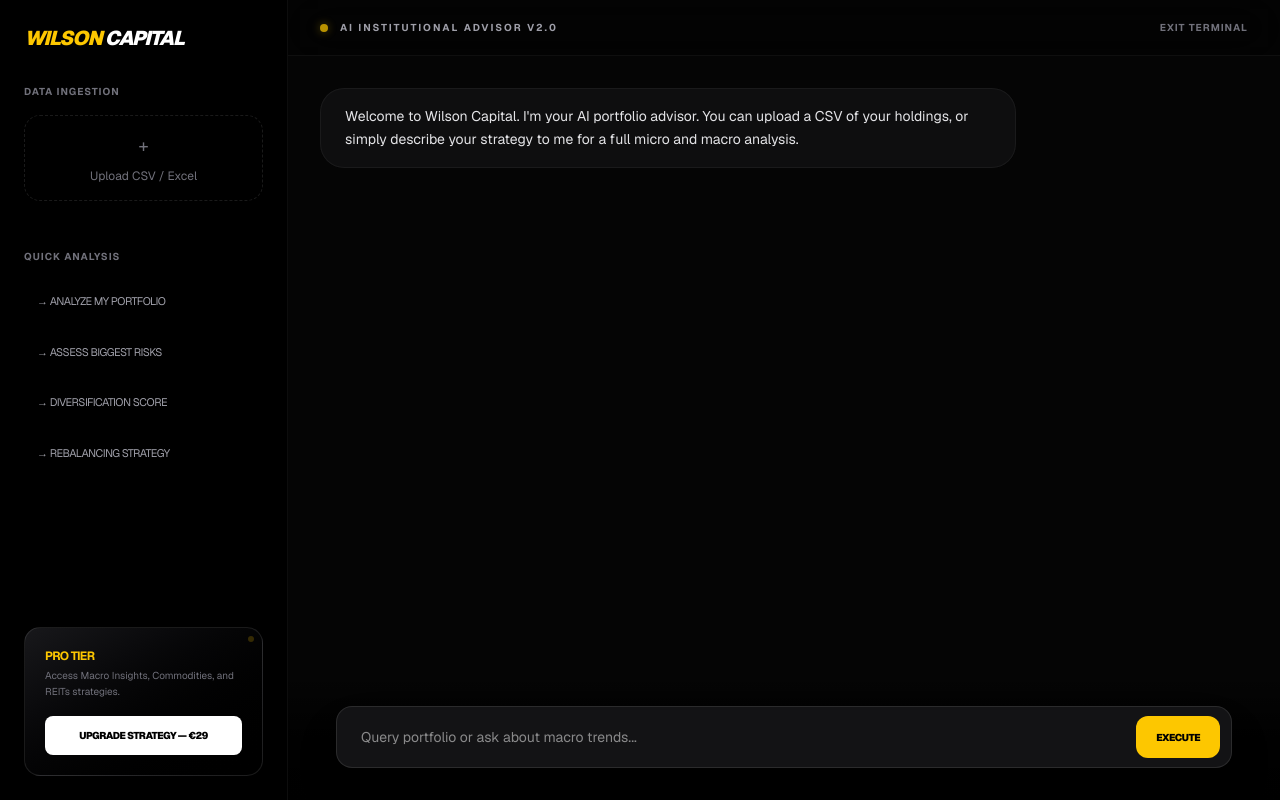
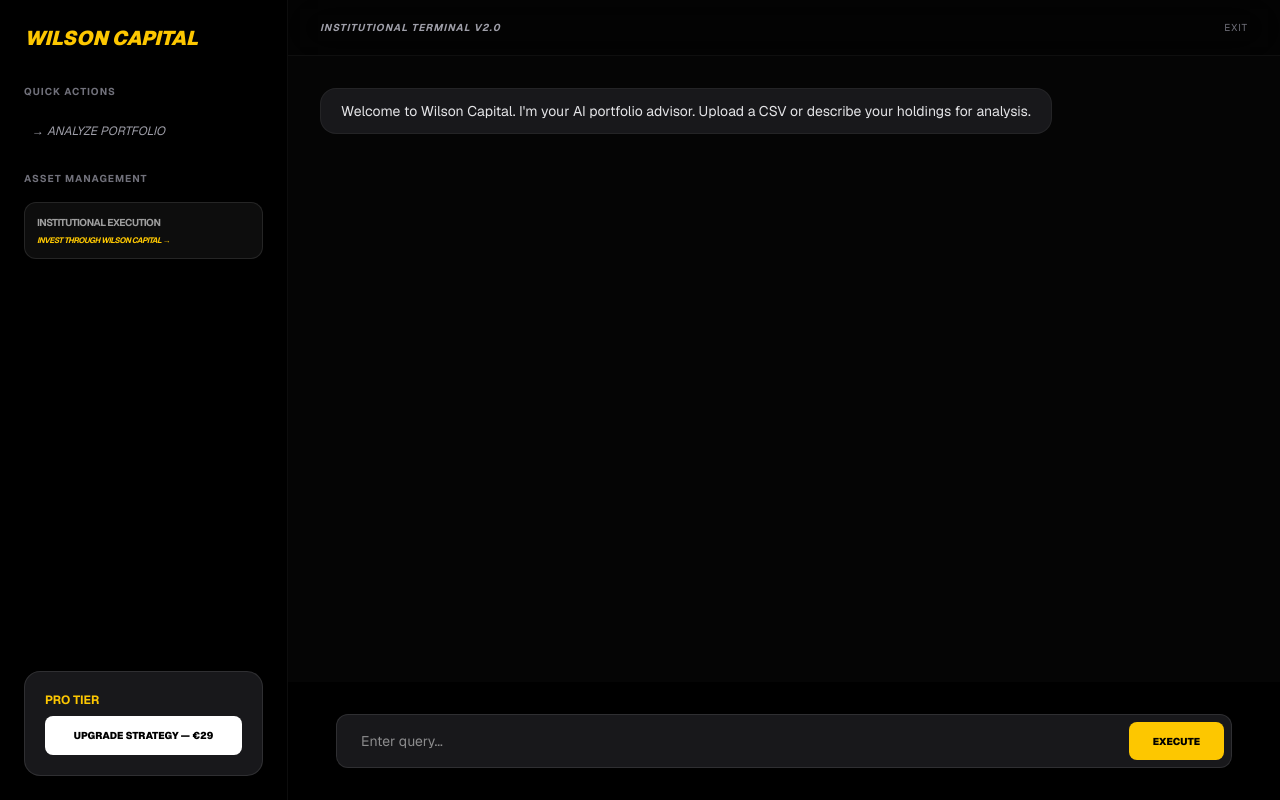
Before and after one commit to AlexanderWilsonCapital/A-Wilson-Capital, a Next.js app: page /analyze in a window 1280 px wide. Built offline with nearby package versions, Linux system fonts and the light colour scheme.

Commit message:
fix: resolve bracket nesting and manage state errors

```diff
--- a/app/analyze/page.tsx
+++ b/app/analyze/page.tsx
@@ -9,44 +9,24 @@
 
 export default function AnalyzePage() {
   const [messages, setMessages] = useState<Message[]>([
-    { role: 'assistant', content: "Welcome to Wilson Capital. I'm your AI portfolio advisor. You can upload a CSV of your holdings, or simply describe your strategy to me for a full micro and macro analysis." }
+    { role: 'assistant', content: "Welcome to Wilson Capital. I'm your AI portfolio advisor. Upload a CSV or describe your holdings for analysis." }
   ]);
   const [input, setInput] = useState('');
   const [loading, setLoading] = useState(false);
   const [portfolioData, setPortfolioData] = useState('');
   const fileRef = useRef<HTMLInputElement>(null);
 
-  // --- ACTIONABLE UPGRADE LOGIC ---
   const handleUpgrade = (e: React.MouseEvent) => {
-    e.preventDefault(); // Prevents any parent link interference
-    console.log("Redirecting to Stripe...");
+    e.preventDefault();
     window.location.href = "https://buy.stripe.com/5kQ3cw6zzea6gi62jM38401";
   };
 
-  // --- FILE UPLOAD LOGIC ---
-  const handleFile = (e: React.ChangeEvent<HTMLInputElement>) => {
-    const file = e.target.files?.[0];
-    if (!file) return;
-    const reader = new FileReader();
-    reader.onload = (ev) => {
-      const text = ev.target?.result as string;
-      setPortfolioData(text);
-      setMessages(prev => [...prev,
-        { role: 'user', content: `I've uploaded my portfolio file: ${file.name}` },
-        { role: 'assistant', content: `Portfolio "${file.name}" loaded. I'm ready. Ask me to "analyze my portfolio" or ask about specific risk exposures.` }
-      ]);
-    };
-    reader.readAsText(file);
-  };
-
-  // --- AI MESSAGE LOGIC ---
   const sendMessage = async () => {
     if (!input.trim() || loading) return;
     const userMsg = input.trim();
     setInput('');
     setMessages(prev => [...prev, { role: 'user', content: userMsg }]);
     setLoading(true);
-
     try {
       const res = await fetch('/api/analyze', {
         method: 'POST',
@@ -56,117 +36,82 @@
       const data = await res.json();
       setMessages(prev => [...prev, { role: 'assistant', content: data.reply }]);
     } catch {
-      setMessages(prev => [...prev, { role: 'assistant', content: 'System error. Please verify your connection and try again.' }]);
+      setMessages(prev => [...prev, { role: 'assistant', content: 'System error.' }]);
     }
     setLoading(false);
   };
 
   return (
-    <div className="flex h-screen bg-[#050505] text-white selection:bg-yellow-400/30 font-sans overflow-hidden">
-      {/* Sidebar - Command Center */}
-      <aside className="w-72 border-r border-white/5 bg-black p-6 hidden lg:flex flex-col gap-8 flex-shrink-0">
-        <Link href="/" className="text-xl font-black tracking-tighter text-yellow-400 italic">
-          WILSON <span className="text-white italic-none">CAPITAL</span>
-        </Link>
+    <div className="flex h-screen bg-[#050505] text-white font-sans overflow-hidden">
+      {/* Sidebar */}
+      <aside className="w-72 border-r border-white/5 bg-black p-6 hidden lg:flex flex-col gap-8 relative z-20">
+        <Link href="/" className="text-xl font-black text-yellow-400 italic">WILSON CAPITAL</Link>
 
-        {/* Upload Section */}
-        <div className="space-y-4">
-          <p className="text-[10px] font-bold text-zinc-500 uppercase tracking-widest">Data Ingestion</p>
-          <button
-            onClick={() => fileRef.current?.click()}
-            className={`w-full py-4 px-4 border border-dashed rounded-2xl text-xs transition-all flex flex-col items-center gap-2 ${
-              portfolioData
-              ? 'border-yellow-400/50 bg-yellow-400/5 text-yellow-400 shadow-[0_0_20px_rgba(250,204,21,0.1)]'
-              : 'border-white/10 text-zinc-500 hover:border-yellow-400/40 hover:text-zinc-300'
-            }`}
-          >
-            <span className="text-lg">{portfolioData ? '✓' : '+'}</span>
-            {portfolioData ? 'Portfolio Synced' : 'Upload CSV / Excel'}
-          </button>
-          <input ref={fileRef} type="file" accept=".csv" className="hidden" onChange={handleFile} />
-        </div>
+        <div className="flex-1 space-y-6">
+          <div className="space-y-4">
+            <p className="text-[10px] font-bold text-zinc-500 uppercase tracking-widest">Quick Actions</p>
+            <button onClick={() => setInput('Analyze my portfolio')} className="w-full text-left text-xs text-zinc-400 hover:text-yellow-400 p-2 uppercase italic transition-colors">→ Analyze Portfolio</button>
+          </div>
 
-        {/* Quick Actions */}
-        <div className="flex-1 space-y-4 overflow-y-auto">
-          <p className="text-[10px] font-bold text-zinc-500 uppercase tracking-widest">Quick Analysis</p>
-          <div className="space-y-2">
-            {['Analyze my portfolio', 'Assess biggest risks', 'Diversification score', 'Rebalancing strategy'].map((q, i) => (
-              <button
-                key={i}
-                onClick={() => setInput(q)}
-                className="w-full text-left text-[11px] text-zinc-400 hover:text-yellow-400 p-3 rounded-xl hover:bg-white/5 transition border border-transparent hover:border-white/5 uppercase tracking-tighter"
-              >
-                → {q}
-              </button>
-            ))}
+          {/* NEW: CAPITAL MANAGEMENT SIDEBAR BUTTON */}
+          <div className="space-y-4">
+            <p className="text-[10px] font-bold text-zinc-500 uppercase tracking-widest">Asset Management</p>
+            <Link href="/manage" className="block w-full text-left text-[10px] font-bold text-white/60 hover:text-white p-3 rounded-xl bg-white/5 border border-white/10 hover:border-yellow-400/50 transition-all uppercase tracking-tighter">
+              Institutional Execution
+              <span className="block text-[8px] text-yellow-400 mt-1 italic">Invest through Wilson Capital →</span>
+            </Link>
           </div>
         </div>
 
-        {/* Actionable Pro Upsell - THE FIX IS HERE */}
-        <div className="p-5 rounded-2xl bg-gradient-to-br from-zinc-900 to-black border border-white/10 relative overflow-hidden group z-50">
-          <div className="absolute top-0 right-0 p-2 opacity-20 group-hover:opacity-100 transition-opacity">
-             <div className="h-1.5 w-1.5 bg-yellow-400 rounded-full animate-ping" />
-          </div>
-          <p className="text-xs font-bold text-yellow-400 uppercase tracking-tighter mb-1">Pro Tier</p>
-          <p className="text-[10px] text-zinc-500 mb-4 leading-relaxed">Access Macro Insights, Commodities, and REITs strategies.</p>
+        {/* PRO BUTTON */}
+        <div className="p-5 rounded-2xl bg-zinc-900 border border-white/10 relative z-50">
+          <p className="text-xs font-bold text-yellow-400 uppercase mb-2">Pro Tier</p>
           <button
             onClick={handleUpgrade}
-            className="w-full py-3 bg-white text-black text-[10px] font-black rounded-lg hover:bg-yellow-400 transition-all uppercase tracking-tighter cursor-pointer relative z-[60]"
+            className="w-full py-3 bg-white text-black text-[10px] font-black rounded-lg hover:bg-yellow-400 transition-all uppercase cursor-pointer"
           >
             Upgrade Strategy — €29
           </button>
         </div>
       </aside>
 
-      {/* Main Chat Interface */}
-      <main className="flex-1 flex flex-col bg-[#050505] relative overflow-hidden">
-        <header className="px-8 py-5 border-b border-white/5 flex justify-between items-center bg-black/40 backdrop-blur-xl sticky top-0 z-10">
-          <div className="flex items-center gap-3">
-            <div className="h-2 w-2 rounded-full bg-yellow-400 animate-pulse shadow-[0_0_10px_rgba(250,204,21,0.5)]" />
-            <h2 className="text-[10px] font-bold uppercase tracking-[0.2em] text-zinc-400">AI Institutional Advisor v2.0</h2>
-          </div>
-          <Link href="/" className="text-[10px] font-bold text-zinc-500 hover:text-white uppercase tracking-widest transition">Exit Terminal</Link>
+      {/* Main Terminal */}
+      <main className="flex-1 flex flex-col relative overflow-hidden">
+        <header className="px-8 py-5 border-b border-white/5 bg-black/40 backdrop-blur-xl flex justify-between items-center">
+          <h2 className="text-[10px] font-bold uppercase text-zinc-400 tracking-widest italic">Institutional Terminal v2.0</h2>
+          <Link href="/" className="text-[10px] text-zinc-500 hover:text-white uppercase tracking-widest">Exit</Link>
         </header>
 
-        {/* Chat Messages */}
-        <section className="flex-1 overflow-y-auto p-8 space-y-8 scroll-smooth">
+        <section className="flex-1 overflow-y-auto p-8 space-y-6">
           {messages.map((m, i) => (
-            <div key={i} className={`flex ${m.role === 'user' ? 'justify-end' : 'justify-start'}`}>
-              <div className={`max-w-[75%] px-6 py-4 rounded-3xl text-sm leading-relaxed ${
-                m.role === 'user'
-                ? 'bg-yellow-400 text-black font-semibold shadow-lg shadow-yellow-400/5'
-                : 'bg-zinc-900/50 border border-white/5 text-zinc-200 backdrop-blur-sm'
-              }`}>
+            <div key={i} className={`flex flex-col ${m.role === 'user' ? 'items-end' : 'items-start'}`}>
+              <div className={`max-w-[80%] px-5 py-3 rounded-2xl text-sm ${m.role === 'user' ? 'bg-yellow-400 text-black font-bold' : 'bg-zinc-900 border border-white/5 text-zinc-200'}`}>
                 {m.content}
               </div>
+
+              {/* NEW: CONTEXTUAL MANAGEMENT LINK UNDER AI MESSAGES */}
+              {m.role === 'assistant' && i !== 0 && (
+                <div className="mt-3 ml-2 flex items-center gap-3">
+                  <Link href="/manage" className="text-[9px] font-bold text-yellow-400/80 hover:text-yellow-400 uppercase tracking-widest flex items-center gap-1 transition-colors">
+                    <span className="h-1 w-1 rounded-full bg-yellow-400 animate-pulse" />
+                    Deploy this strategy via Wilson Capital Management
+                  </Link>
+                </div>
+              )}
             </div>
           ))}
-          {loading && input && (
-            <div className="flex justify-start">
-              <div className="bg-zinc-900/50 border border-white/5 px-6 py-4 rounded-3xl text-xs text-zinc-500 italic animate-pulse">
-                Consulting macro engine...
-              </div>
-            </div>
-          )}
         </section>
 
-        {/* Sticky Input Bar */}
-        <footer className="p-8 bg-gradient-to-t from-black via-black/80 to-transparent">
-          <div className="max-w-4xl mx-auto relative group">
+        <footer className="p-8 bg-black">
+          <div className="max-w-4xl mx-auto relative">
             <input
               value={input}
               onChange={e => setInput(e.target.value)}
               onKeyDown={e => e.key === 'Enter' && sendMessage()}
-              placeholder="Query portfolio or ask about macro trends..."
-              className="w-full bg-zinc-900/80 border border-white/10 rounded-2xl px-6 py-5 pr-24 text-sm text-white focus:outline-none focus:border-yellow-400/50 transition-all shadow-2xl backdrop-blur-md"
+              placeholder="Enter query..."
+              className="w-full bg-zinc-900 border border-white/10 rounded-xl px-6 py-4 text-sm focus:border-yellow-400/50 outline-none text-white"
             />
-            <button
-              onClick={sendMessage}
-              disabled={loading}
-              className="absolute right-3 top-2.5 bottom-2.5 px-5 bg-yellow-400 text-black font-black rounded-xl text-[10px] uppercase tracking-tighter hover:bg-yellow-300 transition-all disabled:opacity-50 active:scale-95"
-            >
-              Execute
-            </button>
+            <button onClick={sendMessage} className="absolute right-2 top-2 bottom-2 px-6 bg-yellow-400 text-black font-black rounded-lg text-[10px] uppercase transition-transform active:scale-95">Execute</button>
           </div>
         </footer>
       </main>
--- /dev/null
+++ b/app/manage/page.tsx
@@ -0,0 +1,63 @@
+'use client';
+import { useState } from 'react';
+import Link from 'next/link';
+
+export default function ManagePage() {
+  const [submitted, setSubmitted] = useState(false);
+
+  return (
+    <div className="min-h-screen bg-[#050505] text-white p-8 font-sans">
+      <nav className="max-w-3xl mx-auto mb-20 flex justify-between items-center">
+        <Link href="/analyze" className="text-[10px] font-bold text-zinc-500 hover:text-white uppercase tracking-widest">← Back to Terminal</Link>
+        <span className="text-xl font-black text-yellow-400 italic">WILSON CAPITAL</span>
+      </nav>
+
+      <div className="max-w-xl mx-auto">
+        {!submitted ? (
+          <>
+            <h1 className="text-4xl font-black tracking-tighter mb-4 uppercase">Asset <span className="text-yellow-400">Management</span></h1>
+            <p className="text-zinc-500 text-xs uppercase tracking-widest mb-12 leading-relaxed">
+              Institutional execution for portfolios exceeding €100,000.
+              Regulated advisory and discretionary mandates.
+            </p>
+
+            <form onSubmit={(e) => { e.preventDefault(); setMessages(true); }} className="space-y-6">
+              <div>
+                <label className="block text-[10px] font-bold text-zinc-500 uppercase mb-2">Estimated AUM (Assets Under Management)</label>
+                <select className="w-full bg-zinc-900 border border-white/10 rounded-xl px-4 py-4 text-sm outline-none focus:border-yellow-400 text-white">
+                  <option>€100k - €500k</option>
+                  <option>€500k - €2M</option>
+                  <option>€2M+</option>
+                </select>
+              </div>
+
+              <div>
+                <label className="block text-[10px] font-bold text-zinc-500 uppercase mb-2">Primary Objective</label>
+                <input type="text" placeholder="e.g. Wealth Preservation / Aggressive Growth" className="w-full bg-zinc-900 border border-white/10 rounded-xl px-4 py-4 text-sm outline-none focus:border-yellow-400 text-white" />
+              </div>
+
+              <div className="p-6 bg-yellow-400/5 border border-yellow-400/20 rounded-2xl mb-8">
+                <p className="text-[10px] text-yellow-400 font-bold uppercase mb-2">Danish Regulatory Notice</p>
+                <p className="text-[9px] text-zinc-500 leading-relaxed uppercase">
+                  By submitting this request, you confirm you are a sophisticated investor. Wilson Capital will conduct Mifid II suitability assessments prior to any mandate.
+                </p>
+              </div>
+
+              <button className="w-full py-5 bg-yellow-400 text-black font-black rounded-2xl uppercase text-xs hover:bg-yellow-300 transition-all">
+                Request Strategy Consultation
+              </button>
+            </form>
+          </>
+        ) : (
+          <div className="text-center py-20">
+            <div className="h-2 w-2 bg-yellow-400 rounded-full mx-auto mb-4 animate-ping" />
+            <h2 className="text-2xl font-black uppercase italic mb-4">Request Logged</h2>
+            <p className="text-zinc-500 text-xs uppercase tracking-widest leading-relaxed">
+              An advisor will review your terminal data and reach out via your registered neural link within 24 hours.
+            </p>
+          </div>
+        )}
+      </div>
+    </div>
+  );
+}
```
